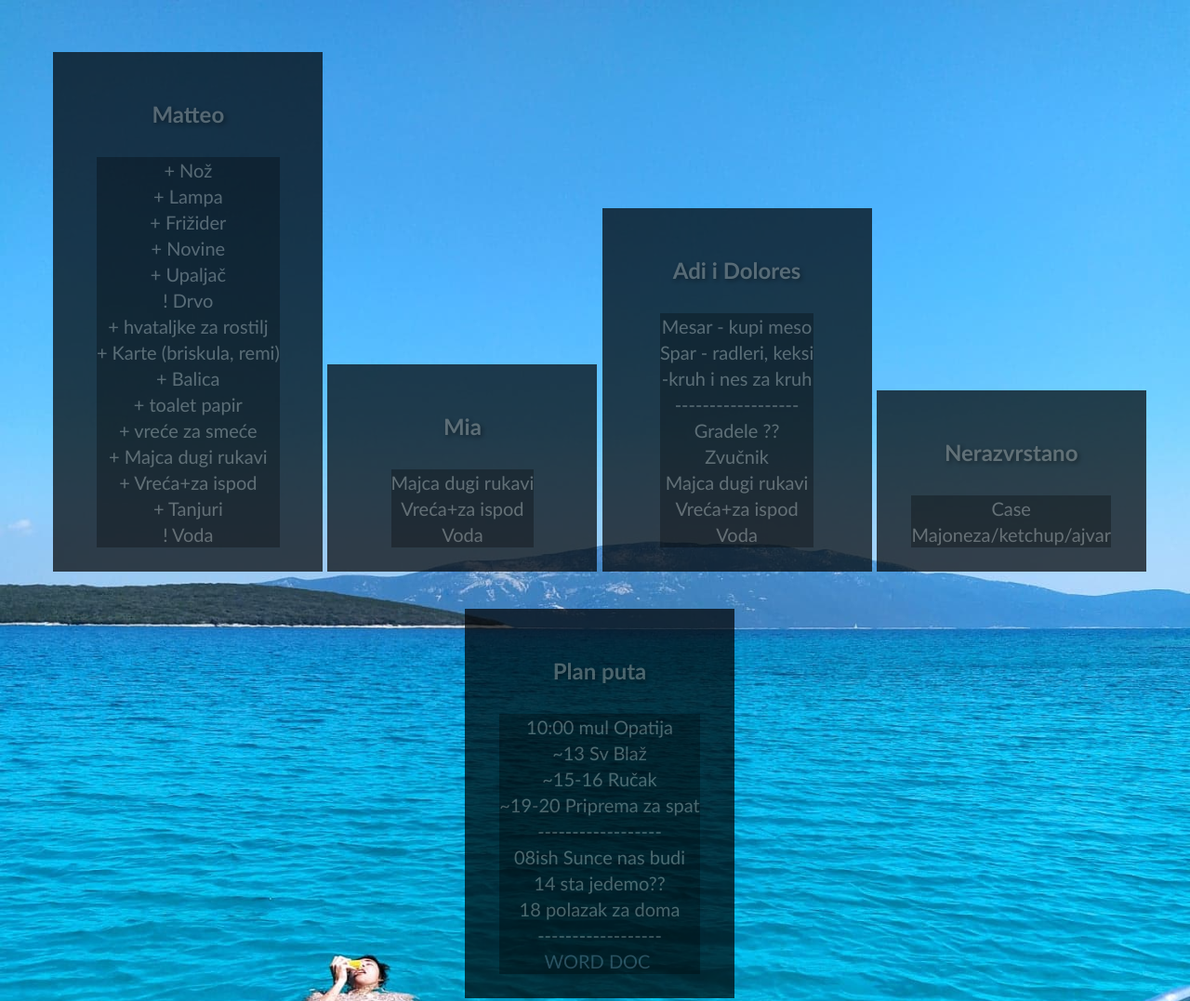
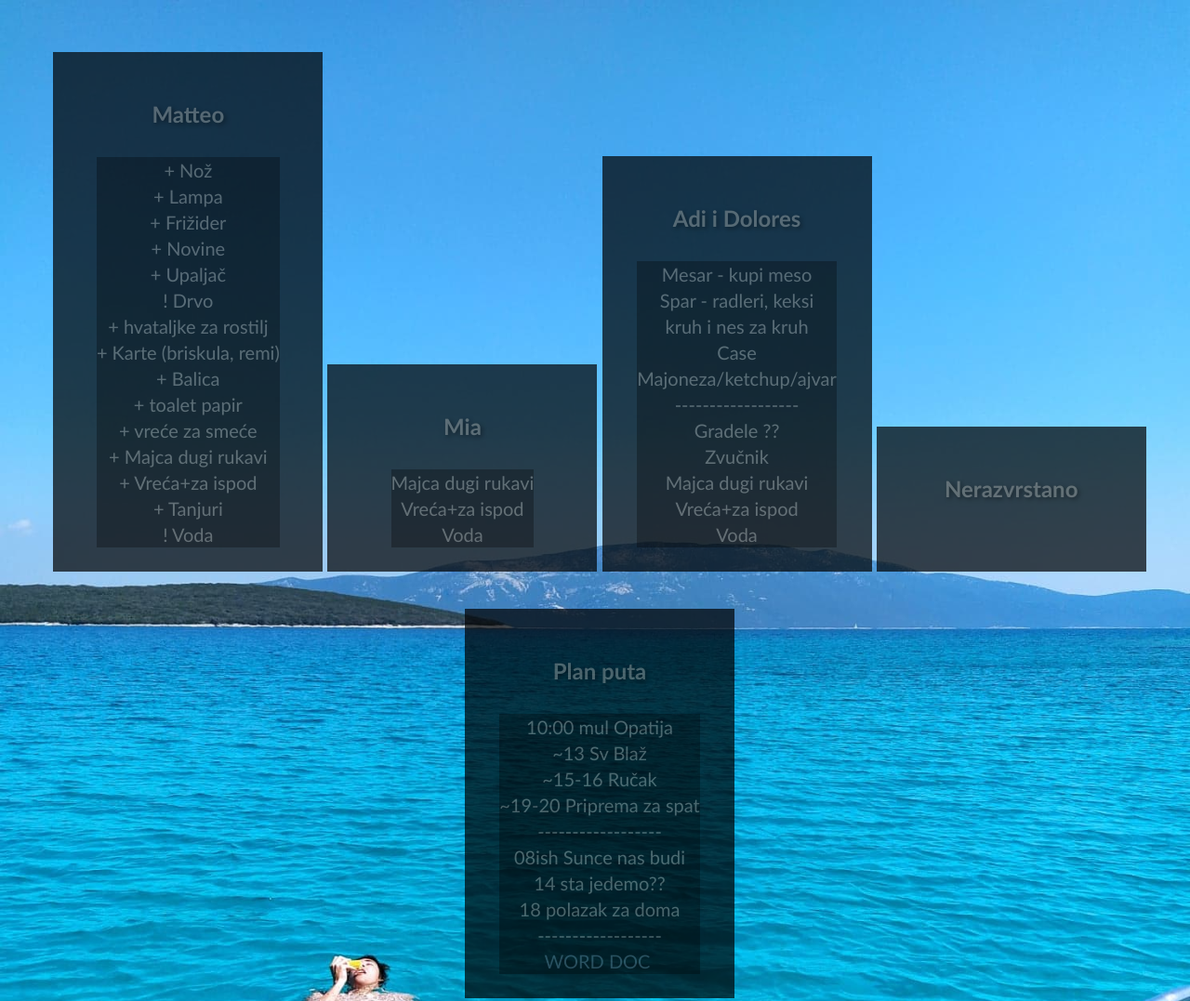
Before and after one commit to musicmatt/musicmatt.github.io, a plain HTML site: page barka14/index.html in a window 1280 px wide. Shown: the top 1077 px of the page at 93% size. Drawn offline with Linux system fonts and the light colour scheme.

Commit message:
Nerazvrstano

```diff
--- a/barka14/index.html
+++ b/barka14/index.html
@@ -55,13 +55,16 @@
         <ul>
 			<li>Mesar - kupi meso</li>
 			<li>Spar - radleri, keksi</li>
-			<li>-kruh i nes za kruh</li>
+			<li>	kruh i nes za kruh</li>
+			<li>Case</li>
+			<li>Majoneza/ketchup/ajvar</li>
 			<li>------------------</li>
 			<li>Gradele ??</li>
 			<li>Zvučnik</li>
 			<li>Majca dugi rukavi</li>
 			<li>Vreća+za ispod</li>
 			<li>Voda</li>
+
         </ul>
 </div>
 </ul>
@@ -71,8 +74,7 @@
     <h2 id="t">Nerazvrstano</h2>
         <ul>
 
-			<li>Case</li>
-			<li>Majoneza/ketchup/ajvar</li>
+
         </ul>
 </div>
 </ul>
```
